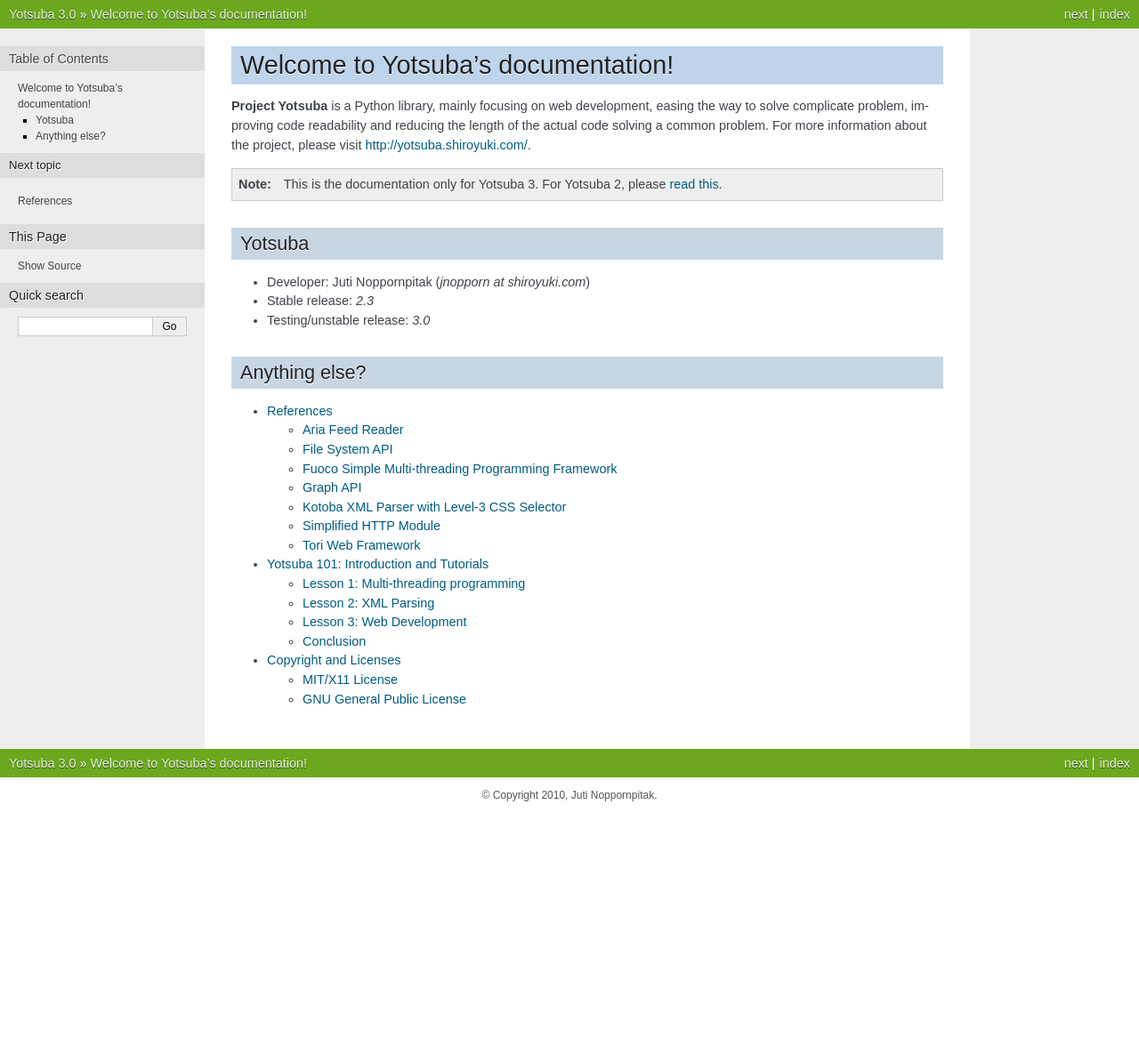
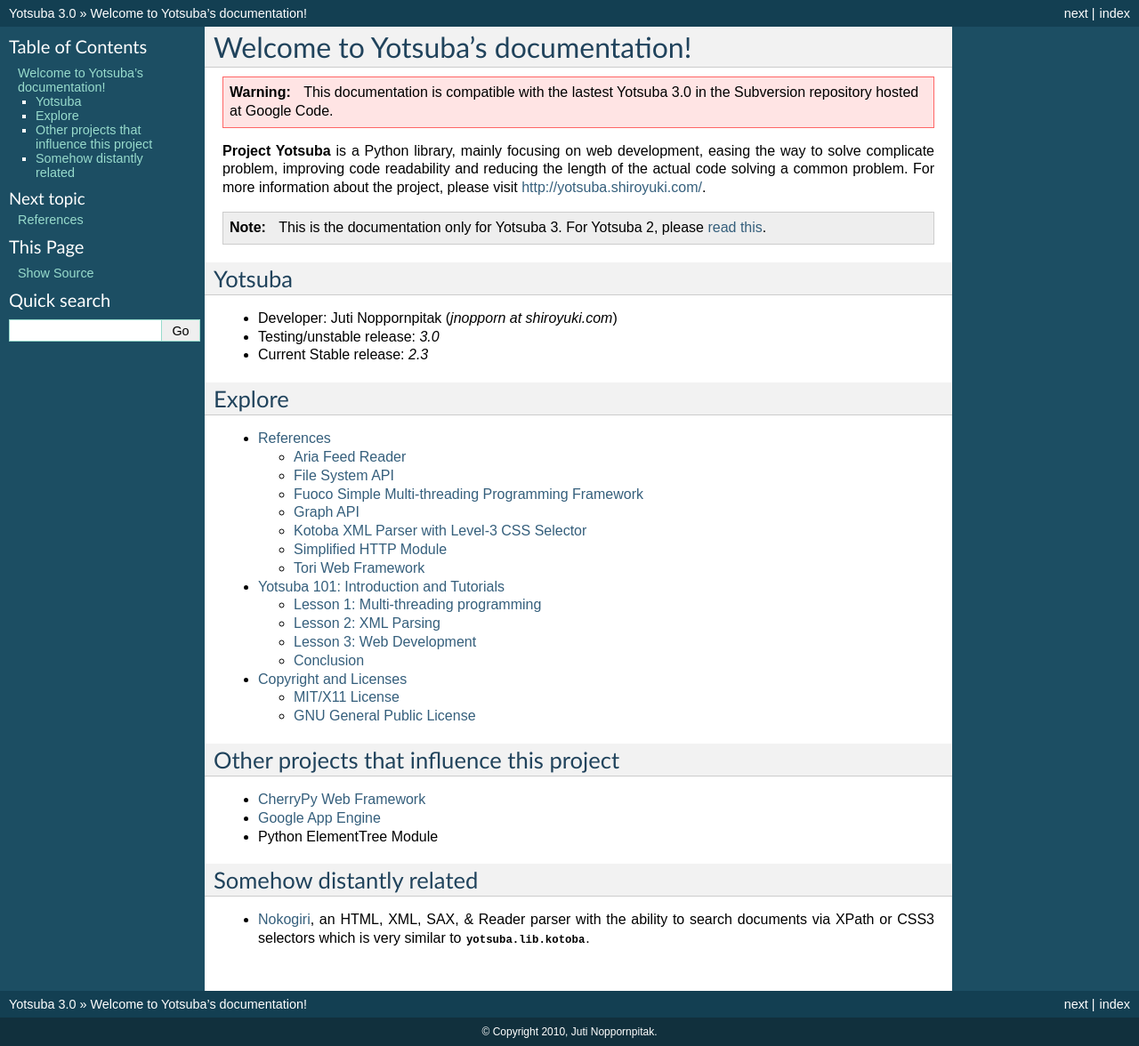
Before and after one commit to shiroyuki/Yotsuba, a Sphinx documentation site: the page built from v3/doc/index.rst, in a window 1280 px wide. Shown: the whole page at 89% size. Built offline with Sphinx 7.4.7, drawn with Linux system fonts in a browser that asks for light colours; before the commit the page ends 914 px from its top, so only the background shows below that.

Commit message:
Synchronized with SVN rev 150

```diff
--- a/v3/doc/conf.py
+++ b/v3/doc/conf.py
@@ -92,7 +92,7 @@ modindex_common_prefix = ['yotsuba.']
 
 # The theme to use for HTML and HTML Help pages.  See the documentation for
 # a list of builtin themes.
-html_theme = 'nature' # prev: 'default'
+html_theme = 'default' # prev: 'default'
 
 # Theme options are theme-specific and customize the look and feel of a theme
 # further.  For a list of options available for each theme, see the
--- a/v3/doc/index.rst
+++ b/v3/doc/index.rst
@@ -5,6 +5,9 @@
 
 Welcome to Yotsuba's documentation!
 ===================================
+
+.. warning::
+    This documentation is compatible with the lastest Yotsuba 3.0 in the Subversion repository hosted at Google Code.
 
 **Project Yotsuba** is a Python library, mainly focusing on web development,
 easing the way to solve complicate problem, improving code readability and
@@ -18,19 +21,28 @@ Yotsuba
 -------
 
 * Developer: Juti Noppornpitak (*jnopporn at shiroyuki.com*)
+* Testing/unstable release: *3.0*
+* Current Stable release: *2.3*
 
-* Stable release: *2.3*
-
-* Testing/unstable release: *3.0*
-
-Anything else?
---------------
+Explore
+-------
 .. toctree::
     :maxdepth: 2
 
     references/index
     tutorials/index
     licenses
+
+Other projects that influence this project
+------------------------------------------
+
+* `CherryPy Web Framework <http://cherrypy.org>`_
+* `Google App Engine <http://appengine.google.com>`_
+* Python ElementTree Module
+
+Somehow distantly related
+-------------------------
+* `Nokogiri <http://nokogiri.org/>`_, an HTML, XML, SAX, & Reader parser with the ability to search documents via XPath or CSS3 selectors which is very similar to :py:mod:`yotsuba.lib.kotoba`.
 
 ..
     Indices and tables
```
